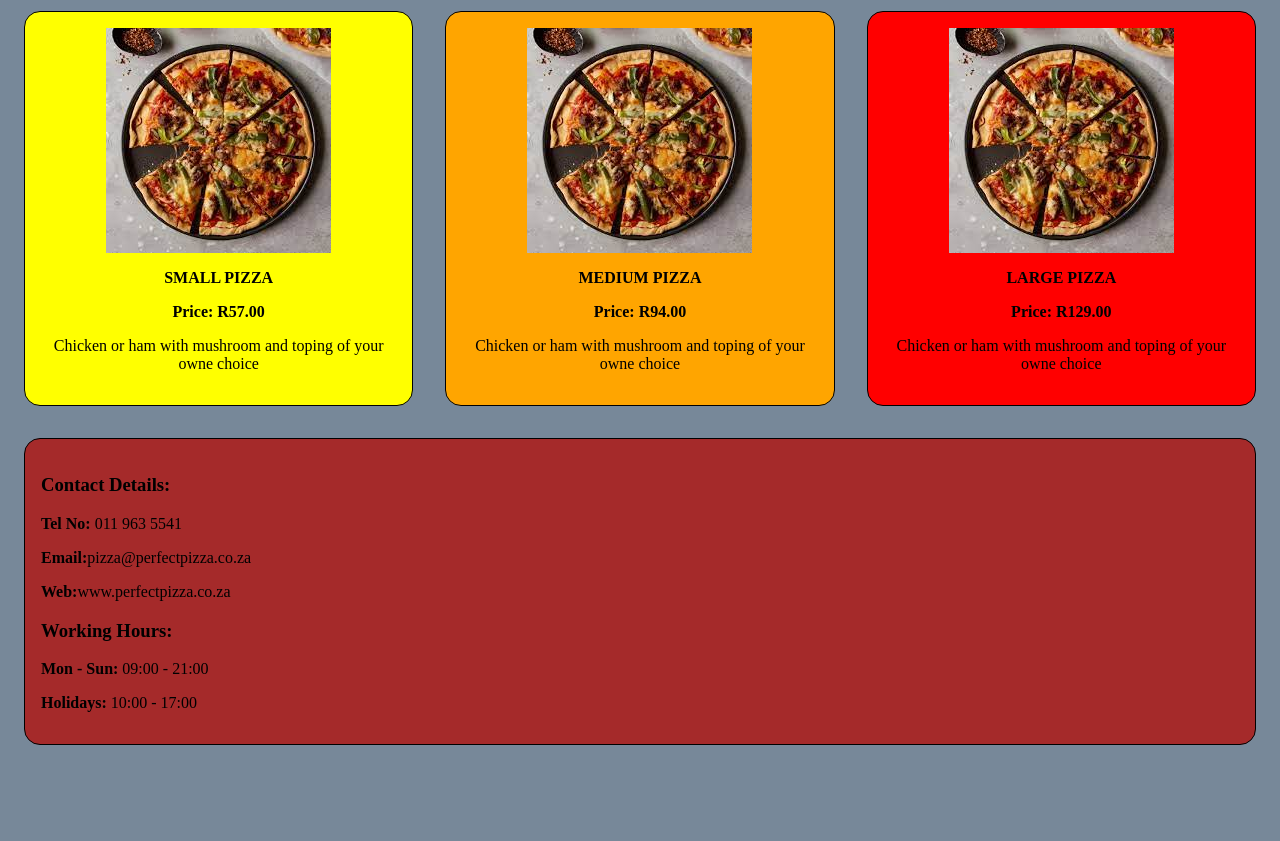
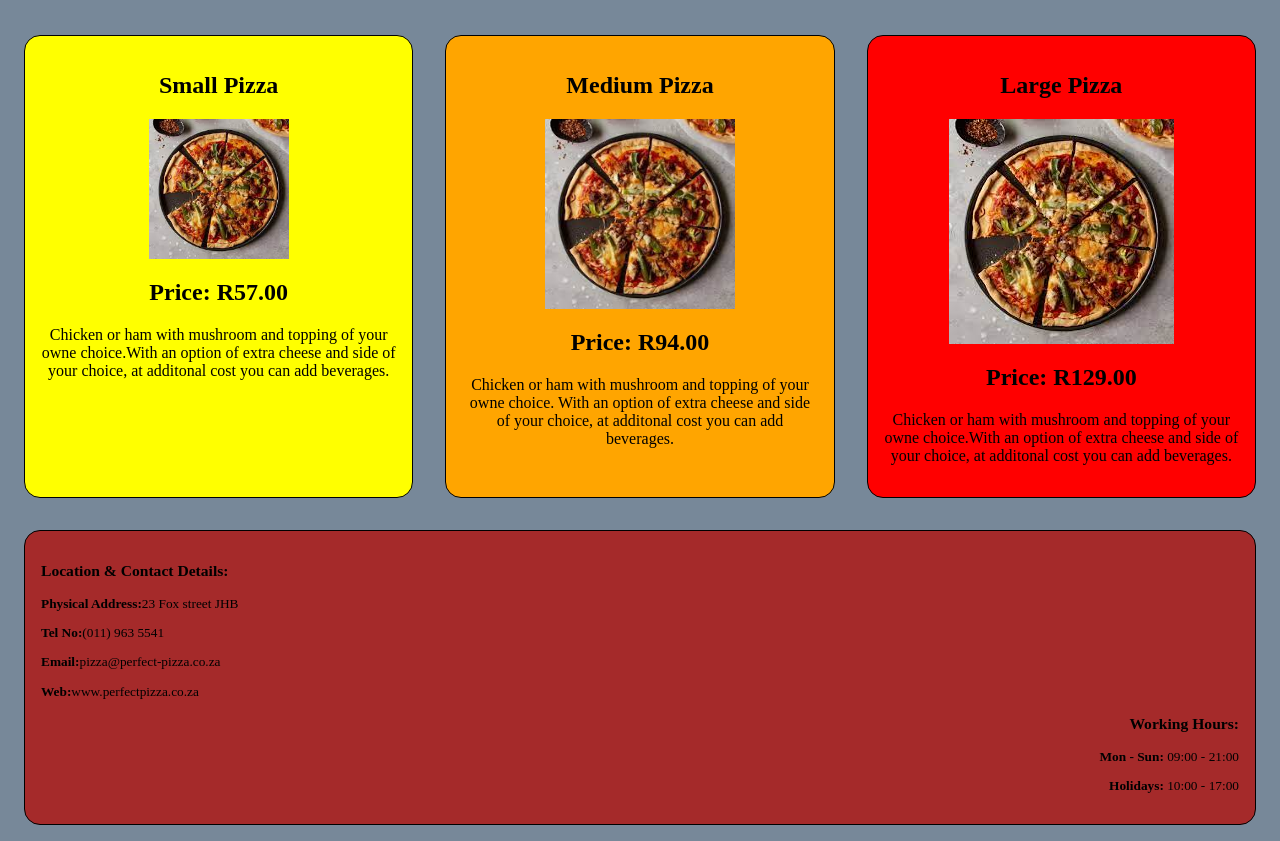
Before and after one commit to Tshilidzi-Mamatho/perfect-pizza, a plain HTML site: page index.html in a window 1280 px wide. Shown: the part 164-1005 px from the top of the page. Before the commit the page ends 925 px from the top, so only its background shows below. Drawn offline with Linux system fonts and the light colour scheme.

Commit message:
Modified Commit

```diff
--- a/index.html
+++ b/index.html
@@ -11,43 +11,66 @@
 </head>
 <body>
     <div class="container">
+        <div class="head">
             <h1><b>PERFECT PIZZA</b><p><span>"taste the art of pizza"</span></p></h1>
+        </div>
 
         <div class="pizzas">
 
+
             <div class ="small_pizza">
-        <img src="Pizza_Example.jpg" alt="">
-        <p><b>SMALL PIZZA</b></p>
-        <p><b>Price: R57.00</b></p>
-        <p>Chicken or ham with mushroom and toping of your owne choice</p>
+                <figure>
+                    <figcaption><h2><b>Small Pizza</b></h2></figcaption>
+                   </figure>
+                <img src="Pizza_Example.jpg" width = 140; hight = 120; alt="">
+                <p><b><h2>Price: R57.00</h2></b></p>
+                <p>Chicken or ham with mushroom and topping of your owne choice.With an option of extra cheese and side of your choice, at additonal cost you can add beverages.</p>
             </div>
 
+
             <div class ="medium_pizza">
-        <img src="Pizza_Example.jpg" alt="">
-        <p><b>MEDIUM PIZZA</b></p>
-        <p><b>Price: R94.00</b></p>
-        <p>Chicken or ham with mushroom and toping of your owne choice</p>
+                <figure>
+                    <figcaption><h2><b>Medium Pizza</b></h2></figcaption>
+                   </figure>
+                <img src="Pizza_Example.jpg" width = 190; hight = 170;  alt="">
+                <p><b><h2>Price: R94.00</h2></b></p>
+                <p>Chicken or ham with mushroom and topping of your owne choice. With an option of extra cheese and side of your choice, at additonal cost you can add beverages.</p>
             </div>
 
+
             <div class ="large_pizza">
+                <figure>
+                    <figcaption><h2><b>Large Pizza</b></h2></figcaption>
+                   </figure>
                 <img src="Pizza_Example.jpg" alt="">
-        <p><b>LARGE PIZZA</b></p>
-        <p><b>Price: R129.00</b></p>
-        <div><p>Chicken or ham with mushroom and toping of your owne choice</p></div>
+                <p><b><h2>Price: R129.00</h2></b></p>
+                <p>Chicken or ham with mushroom and topping of your owne choice.With an option of extra cheese and side of your choice, at additonal cost you can add beverages.</p>
 
             </div>
 
+
+        </div>
+
+
+            </div>
+            <div class="footer">
+                <div class="details">
+                    <small>
+                        <p><b><h3>Location & Contact Details:</h3></b></p>
+                        <p><b>Physical Address:</b>23 Fox street JHB</p>
+                        <p><b>Tel No:</b>(011) 963 5541</p>
+                        <p><b>Email:</b>pizza@perfect-pizza.co.za</p>
+                        <p><b>Web:</b>www.perfectpizza.co.za</p>
+                    </small>
+                </div>
+                <div class="hours">
+                     <small >
+                       <p><b><h3>Working Hours:</h3></b></p>
+                       <p><b>Mon - Sun:</b> 09:00 - 21:00</p>
+                       <p><b>Holidays: </b>10:00 - 17:00</p>
+                   </small>
                </div>
 
             </div>
-    <div class="footer">
-        <p><b><h3>Contact Details:</h3></b></p>
-        <p><b>Tel No:</b> 011 963 5541</p>
-        <p><b>Email:</b>pizza@perfectpizza.co.za</p>
-        <p><b>Web:</b>www.perfectpizza.co.za</p>
-        <p><b><h3>Working Hours:</h3></b></p>
-        <p><b>Mon - Sun:</b> 09:00 - 21:00</p>
-        <p><b>Holidays: </b>10:00 - 17:00</p>
-    </div>
 </body>
 </html>
--- a/style.css
+++ b/style.css
@@ -2,13 +2,14 @@
     background-color: lightslategray;
     }
 h1{
+    border: solid 1px;
     text-align: center;
     color:black;
     background-color: lightblue;
     border-radius: 1em;
     text-decoration: solid;
     font-style: inherit;
-            /*font-style: italic;*/
+    font-style: italic;
     }
 span{
     font-style: italic;
@@ -19,13 +20,7 @@
           margin: auto;
           display: block;
         }
-        .footer{
-            background-color: brown;
-            border: 1px solid;
-            border-radius: 1em;
-            padding: 1em;
-            margin: 1em;
-        }
+
         .small_pizza {
             flex: 1;
             border: 1px solid;
@@ -58,3 +53,14 @@
             display: flex;
             }
         }
+
+        .footer{
+            background-color: brown;
+            border: 1px solid;
+            border-radius: 1em;
+            padding: 1em;
+            margin: 1em;
+        }
+        .hours{
+            text-align: right;
+        }
```
Lines whose indentation alone changed are shown as unchanged.
